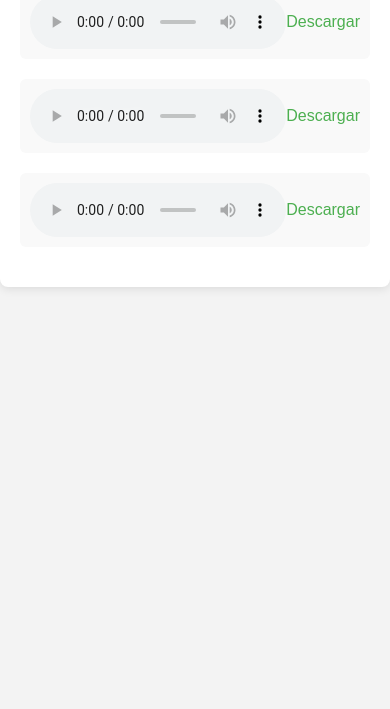
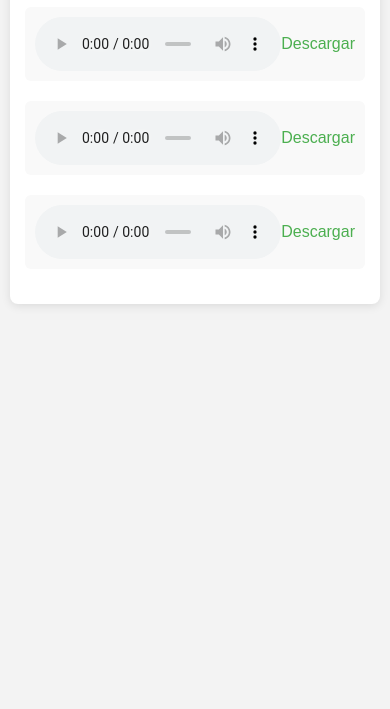
Before and after one commit to Blood366/blood366.github.io, a plain HTML site: page index.html in a window 390 px wide. Shown: the part 135-844 px from the top of the page. Drawn offline with Linux system fonts and the light colour scheme.

Commit message:
Update index.html

```diff
--- a/index.html
+++ b/index.html
@@ -5,6 +5,7 @@
     <meta name="viewport" content="width=device-width, initial-scale=1.0">
     <title>Mi Página de Música</title>
     <style>
+        /* Estilo básico */
         body {
             font-family: Arial, sans-serif;
             margin: 0;
@@ -52,14 +53,65 @@
         .track a:hover {
             text-decoration: underline;
         }
+
+        /* Hacer que el reproductor sea más amigable en móviles */
+        @media (max-width: 768px) {
+            .track audio {
+                width: 100%;
+            }
+
+            .container {
+                margin: 10px;
+                padding: 15px;
+            }
+        }
     </style>
 </head>
 <body>
     <div class="container">
-        <h1>Blood MP3</h1>
+        <h1>Escucha y Descarga Música</h1>
         <div id="music-list"></div>
     </div>
 
-    <script src="script.js"></script>
+    <script>
+        // Definir los archivos de música
+        const musica = [
+            { nombre: "Canción 1", archivo: "ULTIMA_CENA.mp3" },  // Asegúrate de que el archivo esté en la misma carpeta
+            { nombre: "Canción 2", archivo: "cancion2.mp3" },
+            { nombre: "Canción 3", archivo: "cancion3.mp3" },
+        ];
+
+        // Obtener el contenedor donde se mostrarán los archivos
+        const musicList = document.getElementById('music-list');
+
+        // Función para generar el reproductor de música y el enlace de descarga
+        function crearCancion(cancion) {
+            const divTrack = document.createElement('div');
+            divTrack.classList.add('track');
+
+            // Crear el reproductor de audio
+            const audio = document.createElement('audio');
+            audio.controls = true;
+            audio.src = cancion.archivo;  // Ruta del archivo en la misma carpeta
+
+            // Crear el enlace para descargar la canción
+            const enlaceDescarga = document.createElement('a');
+            enlaceDescarga.href = cancion.archivo;
+            enlaceDescarga.download = cancion.nombre;
+            enlaceDescarga.textContent = 'Descargar';
+
+            // Agregar el reproductor y el enlace de descarga
+            divTrack.appendChild(audio);
+            divTrack.appendChild(enlaceDescarga);
+
+            // Añadir la canción al listado
+            musicList.appendChild(divTrack);
+        }
+
+        // Crear el reproductor para cada canción
+        musica.forEach(cancion => {
+            crearCancion(cancion);
+        });
+    </script>
 </body>
 </html>
```
